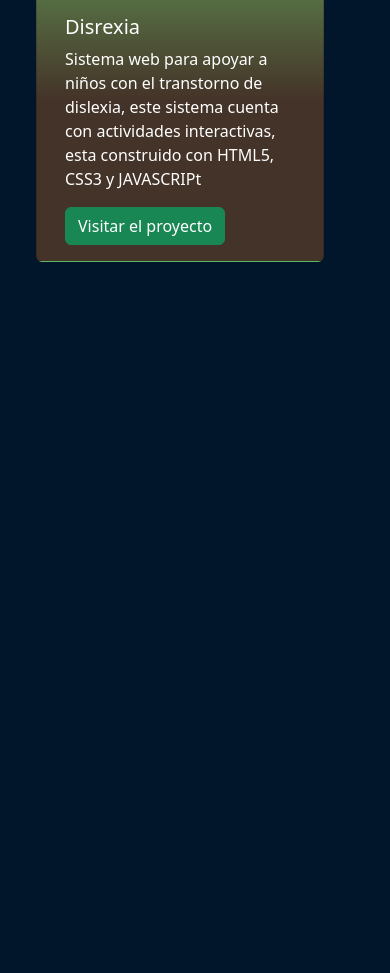
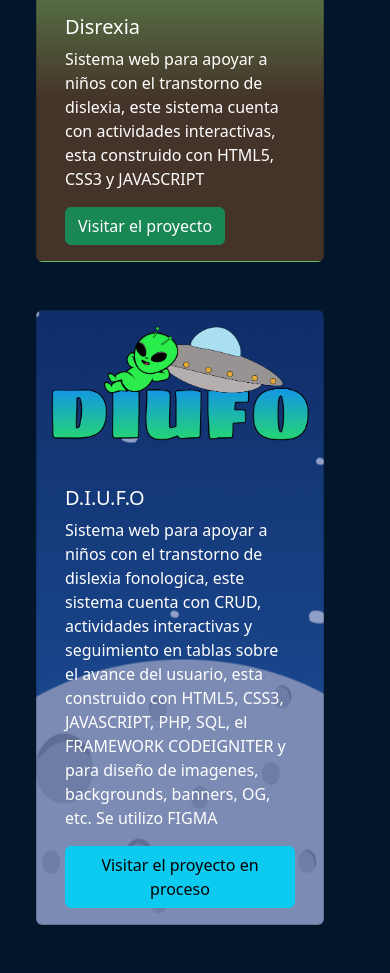
Before and after one commit to marco-29/marco-29.github.io, a PHP site: page / in a window 390 px wide. Shown: the part 2668-3641 px from the top of the page. Before the commit the page ends 2930 px from the top, so only its background shows below. Run offline with PHP 8.4, Linux system fonts and the light colour scheme.

Commit message:
0.0.6 se agrego diufo a proyectos

```diff
--- a/css/miestilo.css
+++ b/css/miestilo.css
@@ -55,3 +55,7 @@ body {
     background: rgb(181, 151, 65);
     background: linear-gradient(0deg, rgba(181, 151, 65, 1) 11%, rgba(20, 20, 20, 1) 75%);
 }
+
+.card-diufo {
+    background: url(../img/bg-login-movil.jpg) no-repeat center;
+}
--- a/index.html
+++ b/index.html
@@ -87,7 +87,7 @@
     <!-- Navbar para dispositivos moviles fin -->
 
     <!-- Seccion con scroll inicio -->
-    <div class="container col-lg-6 col-md-6 col-sm-12 position-absolute end-0" id="content">
+    <div class="container col-lg-6 col-md-12 col-sm-12 position-absolute end-0" id="content">
 
       <nav class="navbar navbar-expand-lg navbar-dark bg-dark d-lg-none">
         <div class="container">
@@ -122,7 +122,7 @@
         <div class="row">
           <div class="col-sm-12 col-md-6 d-flex align-items-center">
             <p>
-              Hola, soy Marco. Desarrollo aplicaciones, páginas y sistemas web. Experiencia en Bases de datos.
+              Hola, soy Marco. Desarrollador de aplicaciones, páginas y sistemas web. Experiencia en Bases de datos.
             </p>
           </div>
           <div class="col-sm-12 col-md-6">
@@ -240,6 +240,9 @@
               <li class="nav-item">
                 <a class="nav-link proyectos" href="#academico">Academico</a>
               </li>
+              <li class="nav-item">
+                <a class="nav-link proyectos" href="#tesis">Tesis</a>
+              </li>
             </ul>
 
             <div id="todo" class="tab-content">
@@ -263,19 +266,28 @@
                   <div class="card-body">
                     <h5 class="card-title text-white">Disrexia</h5>
                     <p class="card-text text-white">Sistema web para apoyar a niños con el transtorno de dislexia, este
-                      sistema cuenta con actividades interactivas, esta construido con HTML5, CSS3 y JAVASCRIPt</p>
+                      sistema cuenta con actividades interactivas, esta construido con HTML5, CSS3 y JAVASCRIPT</p>
                     <a href="https://disrexia-fepro.netlify.app/" target="_blank" class="btn btn-success">Visitar el
                       proyecto</a>
                   </div>
                 </div>
 
+                <div class="card card-diufo mt-5 mx-4 col-lg-6 col-md-6 cil-sm-12" style="width: 18rem;">
+                  <img src="img/logo-diufo.png" class="card-img-top img-fluid" alt="Disrexia">
+                  <div class="card-body">
+                    <h5 class="card-title text-white">D.I.U.F.O</h5>
+                    <p class="card-text text-white">Sistema web para apoyar a niños con el transtorno de dislexia
+                      fonologica, este
+                      sistema cuenta con CRUD, actividades interactivas y seguimiento en tablas sobre el avance del
+                      usuario, esta construido con HTML5, CSS3, JAVASCRIPT, PHP, SQL, el FRAMEWORK CODEIGNITER y para
+                      diseño de imagenes, backgrounds, banners, OG, etc. Se utilizo FIGMA</p>
+                    <a href="https://diufo-tesis.000webhostapp.com/" target="_blank" class="btn btn-info">Visitar el
+                      proyecto en proceso</a>
+                  </div>
+                </div>
+
               </div>
 
-            </div>
-
-            <div id="desarrollos" class="tab-content" style="display:none;">
-              <h1>Desarrollos</h1>
-              <!-- Aquí puedes poner el contenido de "Desarrollos" -->
             </div>
 
             <div id="academico" class="tab-content" style="display:none;">
@@ -299,7 +311,7 @@
                   <div class="card-body">
                     <h5 class="card-title text-white">Disrexia</h5>
                     <p class="card-text text-white">Sistema web para apoyar a niños con el transtorno de dislexia, este
-                      sistema cuenta con actividades interactivas, esta construido con HTML5, CSS3 y JAVASCRIPt</p>
+                      sistema cuenta con actividades interactivas, esta construido con HTML5, CSS3 y JAVASCRIPT</p>
                     <a href="https://disrexia-fepro.netlify.app/" target="_blank" class="btn btn-success">Visitar el
                       proyecto</a>
                   </div>
@@ -308,6 +320,23 @@
               </div>
 
             </div>
+
+            <div id="tesis" class="tab-content" style="display:none;">
+              <div class="card card-diufo mt-5 mx-4 col-lg-6 col-md-6 cil-sm-12" style="width: 18rem;">
+                <img src="img/logo-diufo.png" class="card-img-top img-fluid" alt="Disrexia">
+                <div class="card-body">
+                  <h5 class="card-title text-white">D.I.U.F.O</h5>
+                  <p class="card-text text-white">Sistema web para apoyar a niños con el transtorno de dislexia
+                    fonologica, este
+                    sistema cuenta con CRUD, actividades interactivas y seguimiento en tablas sobre el avance del
+                    usuario, esta construido con HTML5, CSS3, JAVASCRIPT, PHP, SQL, el FRAMEWORK CODEIGNITER y para
+                    diseño de imagenes, backgrounds, banners, OG, etc. Se utilizo FIGMA</p>
+                  <a href="https://diufo-tesis.000webhostapp.com/" target="_blank" class="btn btn-info">Visitar el
+                    proyecto en proceso</a>
+                </div>
+              </div>
+            </div>
+
           </div> <!-- End: .row -->
         </div>
       </section>
```
Also changed, not shown: img/bg-login-movil.jpg (added), img/bg-movil.jpg (added), img/logo-diufo.png (added), 2 other files.
